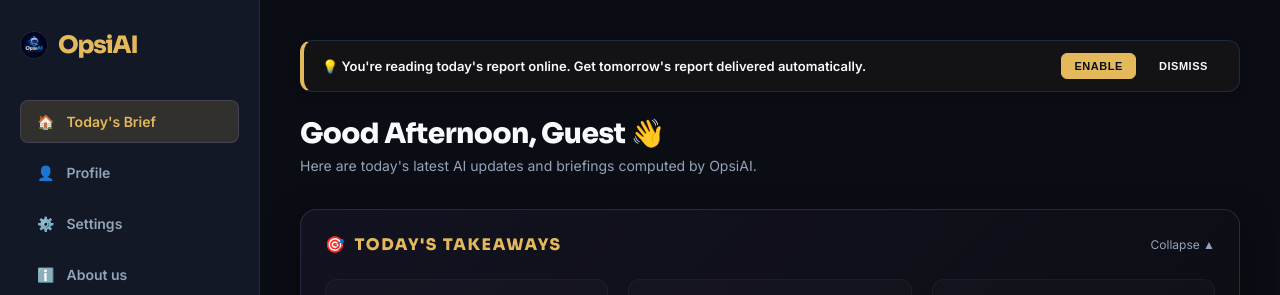
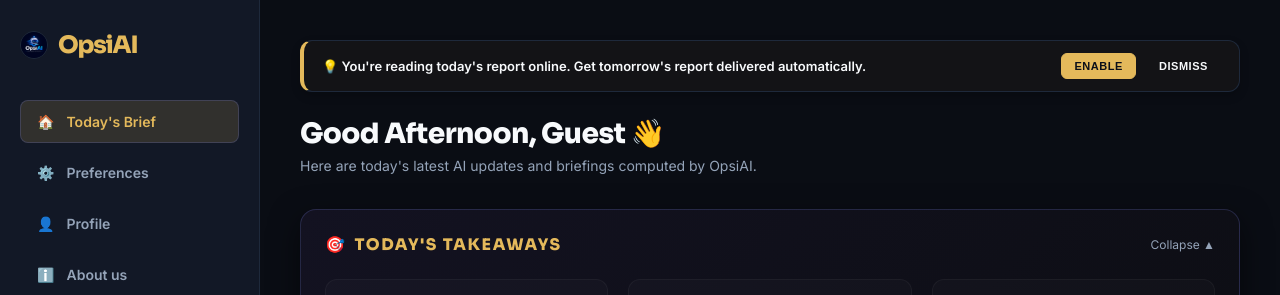
Before and after one commit to abhinallana/AI-Daily-brief, a React (Vite) app in the folder frontend/: page / in a window 1280 px wide. Both pictures are taken after a click on the button "VIEW TODAY'S REPORT". Shown: the top 295 px of the page. Built offline with nearby package versions, Linux system fonts and the light colour scheme; no server answers; the database is empty.

Commit message:
Restored Preferences tab and Spotify-style subscription panel to sidebar

```diff
--- a/frontend/src/App.tsx
+++ b/frontend/src/App.tsx
@@ -9,6 +9,7 @@ import { LoginPage, SignUpPage } from './components/AuthPages';
 import { WelcomeModal } from './components/WelcomeModal';
 import { SubscribeModal } from './components/SubscribeModal';
 import { ProfilePage } from './components/ProfilePage';
+import { Preferences } from './components/Preferences';
 import { GoogleSoonModal } from './components/GoogleSoonModal';
 import { fetchTodayReport, getProfile, saveProfile } from './services/api';
 import type { DailyReport } from './services/api';
@@ -76,7 +77,7 @@ const App: React.FC = () => {
         if (cachedToken) {
           setActiveRootView('dashboard');
           if (path === '/profile') setActiveView('profile');
-          else if (path === '/settings' || path === '/topics') setActiveView('settings');
+          else if (path === '/settings' || path === '/topics') setActiveView('preferences');
           else setActiveView('today');
         } else {
           // Unauthenticated redirect to Login
@@ -169,7 +170,7 @@ const App: React.FC = () => {
       setRedirectPath(null);
       setActiveRootView('dashboard');
       if (path === '/profile') setActiveView('profile');
-      else if (path === '/settings' || path === '/topics') setActiveView('settings');
+      else if (path === '/settings' || path === '/topics') setActiveView('preferences');
       else setActiveView('today');
       window.history.pushState(null, '', path);
     } else {
@@ -293,7 +294,7 @@ const App: React.FC = () => {
   const navigateToView = (view: string) => {
     setActiveView(view);
     if (view === 'profile') window.history.pushState(null, '', '/profile');
-    else if (view === 'settings') window.history.pushState(null, '', '/settings');
+    else if (view === 'preferences') window.history.pushState(null, '', '/settings');
     else window.history.pushState(null, '', '/dashboard');
   };
 
@@ -572,19 +573,20 @@ const App: React.FC = () => {
 
       <main className="main-content">
         {activeView === 'today' && renderTodayView()}
+        {activeView === 'preferences' && (
+          <Preferences
+            enabledTopics={enabledTopics}
+            onSave={setEnabledTopics}
+            userEmail={userEmail}
+            isEmailSubscribed={isEmailSubscribed}
+            onSetEmailSubscribed={setIsEmailSubscribed}
+          />
+        )}
         {activeView === 'profile' && userId && userEmail && (
           <ProfilePage
             userId={userId}
             userEmail={userEmail}
             defaultView="profile"
-            onProfileUpdated={setUserFirstName}
-          />
-        )}
-        {activeView === 'settings' && userId && userEmail && (
-          <ProfilePage
-            userId={userId}
-            userEmail={userEmail}
-            defaultView="settings"
             onProfileUpdated={setUserFirstName}
           />
         )}
--- a/frontend/src/components/Sidebar.tsx
+++ b/frontend/src/components/Sidebar.tsx
@@ -31,16 +31,16 @@ export const Sidebar: React.FC<SidebarProps> = ({
           <span>🏠</span> Today's Brief
         </li>
         <li
+          className={`nav-item ${activeView === 'preferences' ? 'active' : ''}`}
+          onClick={() => onViewChange('preferences')}
+        >
+          <span>⚙️</span> Preferences
+        </li>
+        <li
           className={`nav-item ${activeView === 'profile' ? 'active' : ''}`}
           onClick={() => onViewChange('profile')}
         >
           <span>👤</span> Profile
-        </li>
-        <li
-          className={`nav-item ${activeView === 'settings' ? 'active' : ''}`}
-          onClick={() => onViewChange('settings')}
-        >
-          <span>⚙️</span> Settings
         </li>
         <li
           className={`nav-item ${activeView === 'about' ? 'active' : ''}`}
```
